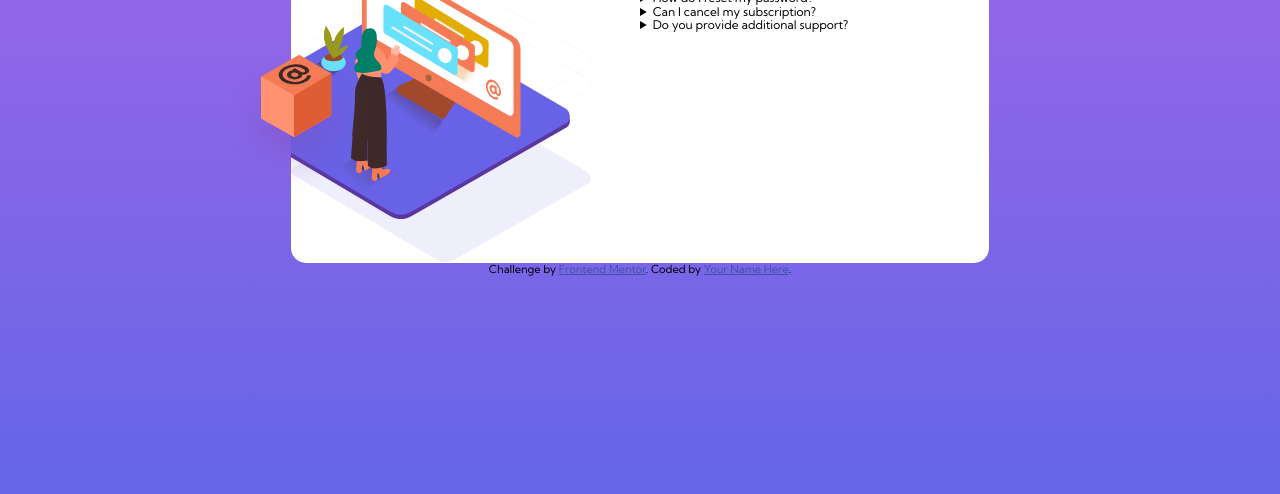
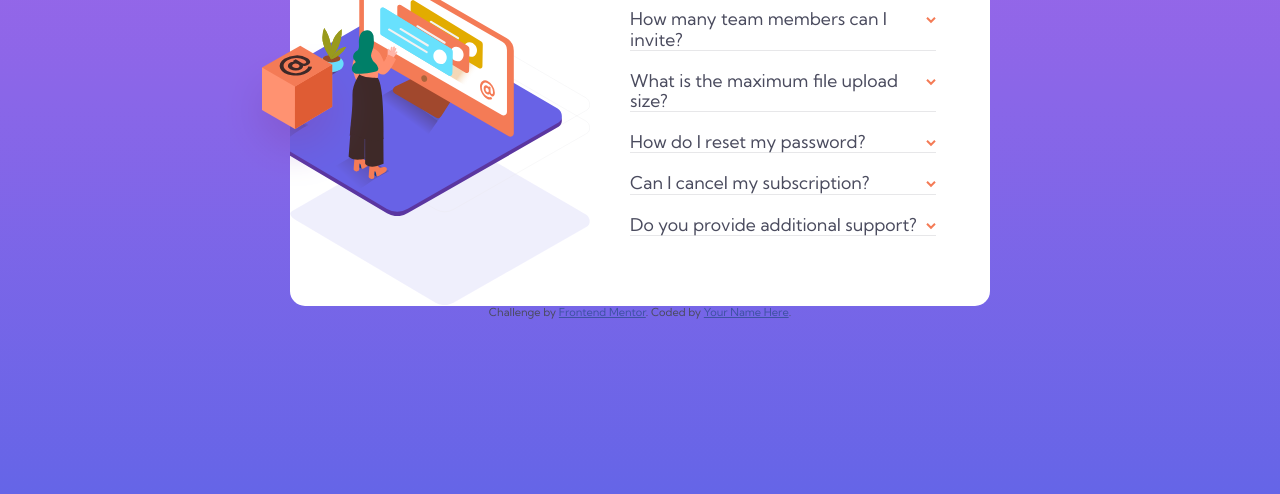
Before and after one commit to AhmedMikkawe/faq-accordion-card-main, a plain HTML site: page index.html in a window 1280 px wide. Shown: the part 306-800 px from the top of the page. Drawn offline with Linux system fonts and the light colour scheme.

Commit message:
Completed desktop version

```diff
--- a/index.html
+++ b/index.html
@@ -25,6 +25,7 @@
     </div>
     <div class="right">
         <h2>FAQ</h2>
+        <div class="faqs">
             <details>
                 <summary>How many team members can I invite?</summary>
                 <p>
@@ -32,6 +33,7 @@
                     team members for the Premium plan.
                 </p>
             </details>
+
             <details>
                 <summary>What is the maximum file upload size?</summary>
                 <p>No more than 2GB. All files in your account must fit your allotted storage space.</p>
@@ -52,6 +54,8 @@
                 <p>Chat and email support is available 24/7. Phone lines are open during normal business hours.</p>
             </details>
         </div>
+
+    </div>
 </div>
 
   <div class="attribution">
--- a/styles/main.scss
+++ b/styles/main.scss
@@ -8,6 +8,7 @@ body{
   justify-content: center;
   align-items: center;
   background: linear-gradient(hsl(273, 75%, 66%), hsl(240, 73%, 65%));
+  color: hsl(237, 12%, 33%);
 }
 .card{
   display: flex;
@@ -41,3 +42,56 @@ body{
     overflow: hidden;
   }
 }
+.right{
+  margin: 50px 0;
+  padding-right: 20px;
+  h2{
+    font-size: 2rem;
+  }
+  .faqs{
+    width: 90%;
+    padding-right:25px ;
+  }
+  details{
+    font-size: 1.1rem;
+    border-bottom: 1px solid hsl(240, 5%, 91%);
+    margin: 20px auto;
+
+  }
+  summary:hover{
+    cursor: pointer;
+  }
+  details>summary {
+    list-style: none;
+    display: flex;
+    justify-content: space-between;
+  }
+  summary::-webkit-details-marker {
+    display: none
+  }
+
+  summary::after {
+    content: url("../images/icon-arrow-down.svg");
+    font-size: 1rem;
+    display: inline-block;
+    transition-duration: 0.5s;
+  }
+  details[open]{
+    font-weight: bold;
+    p{
+      font-weight: normal;
+      font-size: 0.9rem;
+      color: hsl(240, 6%, 50%);
+    }
+    summary:after {
+      content: url("../images/icon-arrow-down.svg");
+      font-size: 1.2rem;
+      display: inline-block;
+      transform: rotate(180deg);
+      transition-duration: 0.5s;
+
+    }
+
+  }
+
+}
```
Also changed, not shown: styles/main.css, 1 other file. Lines whose indentation alone changed are shown as unchanged.
